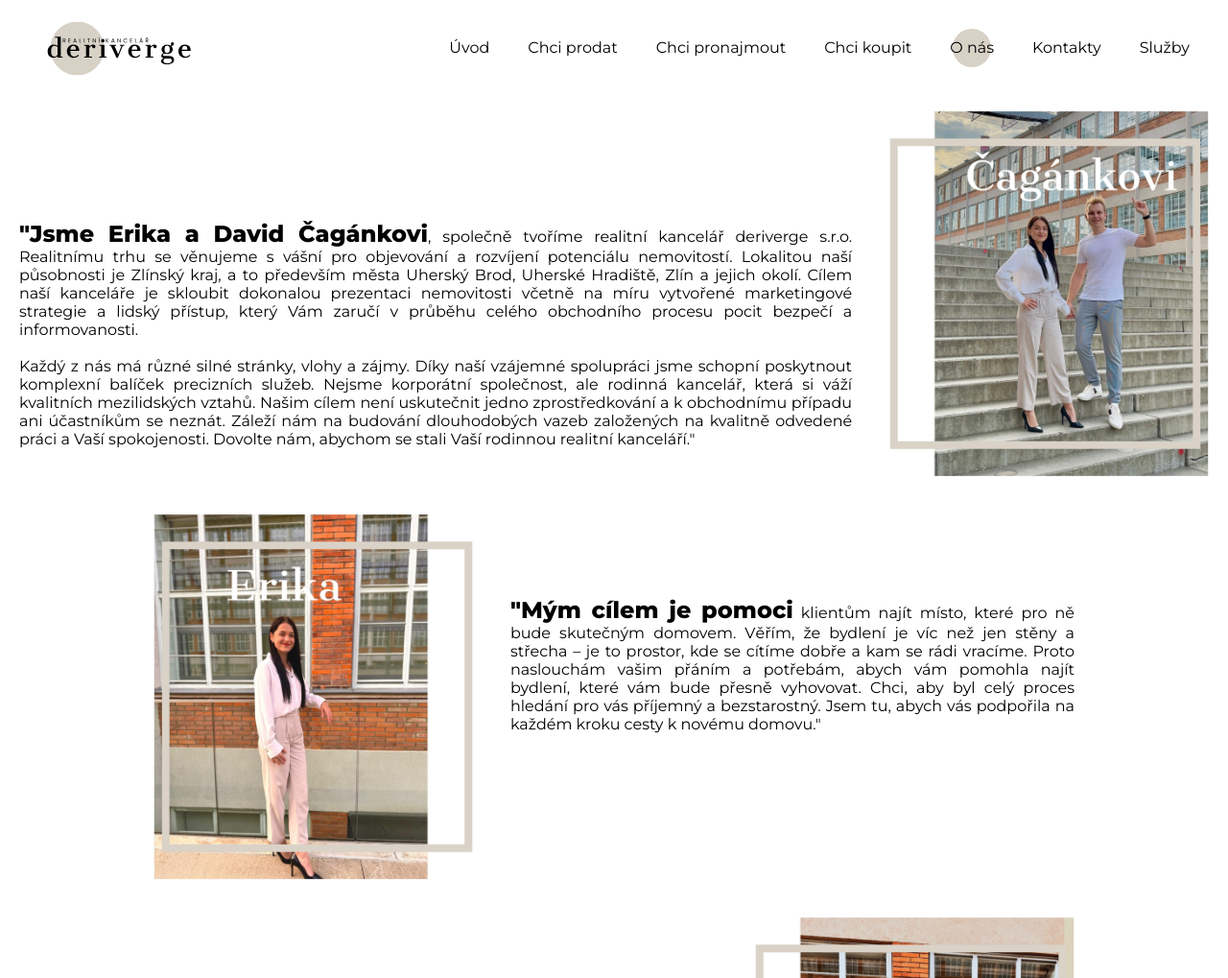
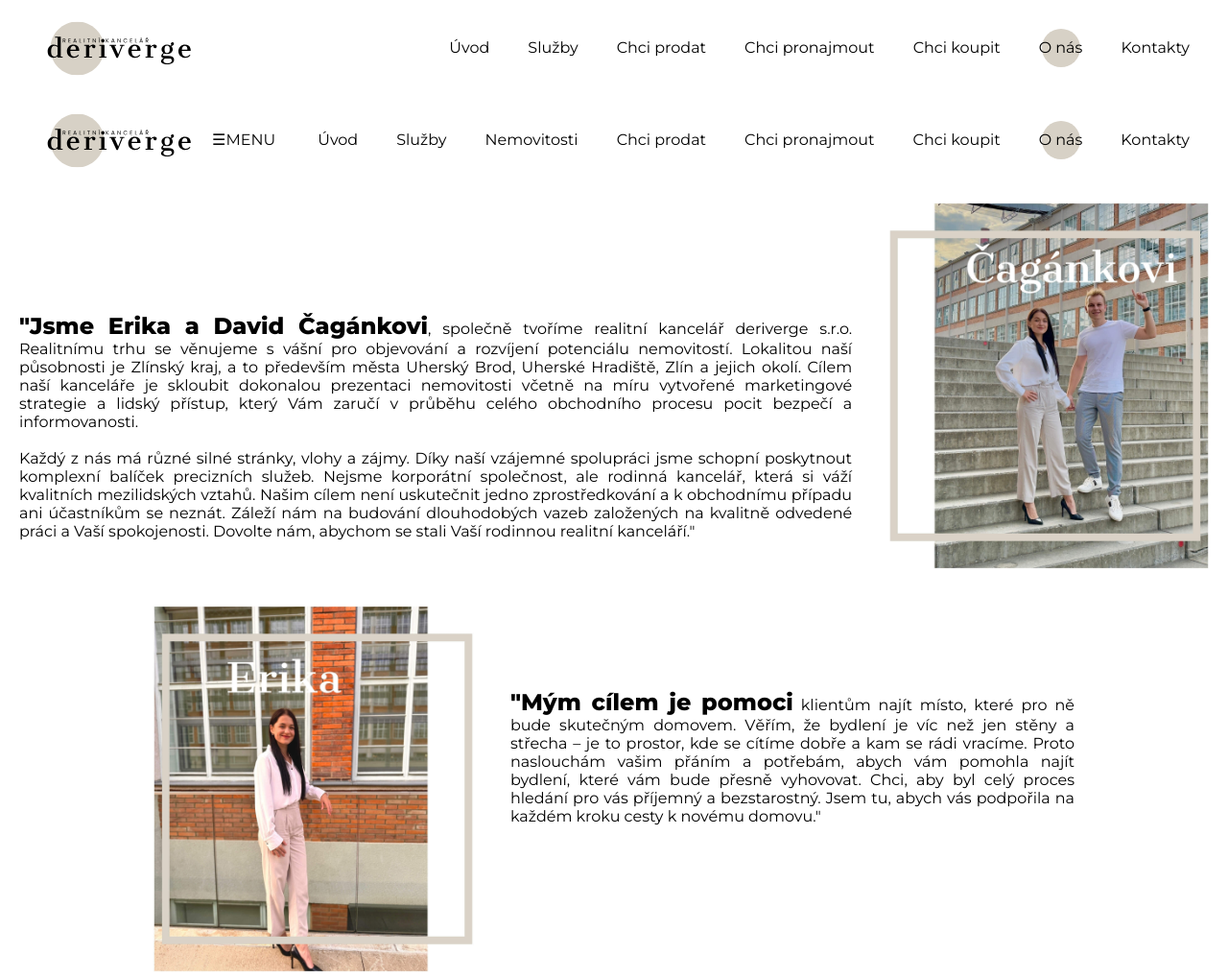
Before and after one commit to deriverge/deriverge-reality, a plain HTML site: page onas.html in a window 1280 px wide. Shown: the top 1019 px of the page at 96% size. Drawn offline with Linux system fonts and the light colour scheme.

Commit message:
Update onas.html

```diff
--- a/onas.html
+++ b/onas.html
@@ -20,18 +20,63 @@
     <meta name="theme-color" content="#ffffff">
 </head>
 <body>
-    <header>
+
+
+    <header class="bigPc">
         <menu class="omezeni-sirka">
                 <div class="logoMenu"></div>
-            <div class="podstranky">
+                <div class="podstranky bigPc">
                     <ul>
                         <li><a href="/index.html">Úvod</a></li>
-                    <li><a href="">Chci prodat</a></li>
-                    <li><a href="">Chci pronajmout</a></li>
-                    <li><a href="">Chci koupit</a></li>
+                        <li><a href="/sluzby.html">Služby</a></li>
+                        <!--<li><a href="">Nemovitosti</a></li>-->
+                        <li><a href="/chci-prodat.html">Chci prodat</a></li>
+                        <li><a href="/chci-pronajmout.html">Chci pronajmout</a></li>
+                        <li><a href="/chci-koupit.html">Chci koupit</a></li>
                         <li><a class="active" href="/onas.html">O nás</a></li>
-                    <li><a href="">Kontakty</a></li>
-                    <li><a href="">Služby</a></li>
+                        <li><a href="/kontakty.html">Kontakty</a></li>
+                    </ul>
+                </div>
+        </menu>
+    </header>
+
+    <header class="midPc">
+        <menu class="omezeni-sirka">
+                <div class="logoMenu"></div>
+                <nav class="podstranky">
+                    <ul>
+                        <li><a href="/index.html">Úvod</a></li>
+                        <li class="dropdown">
+                            <a>Služby</a>
+                            <ul class="dropdown-menu">
+                                <li><a href="/chci-prodat.html">Chci prodat</a></li>
+                                <li><a href="/chci-pronajmout.html">Chci pronajmout</a></li>
+                                <li><a href="/chci-koupit.html">Chci koupit</a></li>
+                                <li><a href="/detail-sluzeb.html">Detail služeb</a></li>
+                            </ul>
+                        </li>
+                        <!--<li><a href="/nemovitosti.html">Nemovitosti</a></li>-->
+                        <li><a class="active" href="/onas.html">O nás</a></li>
+                        <li><a href="/kontakty.html">Kontakty</a></li>
+                    </ul>
+                </nav>
+        </menu>
+    </header>
+
+    <header class="mobileMenu">
+        <menu class="omezeni-sirka">
+                <div class="logoMenu"></div>
+                <div class="hamburger" id="hamburger">&#9776;<span class="hamburgerPosun">MENU</span></div>
+                <div class="podstranky activeMobileMenu">
+                    <ul id="mobileMenuPage">
+                        <li><a href="/index.html">Úvod</a></li>
+                        <li><a href="/sluzby.html">Služby</a></li>
+                        <li><a href="">Nemovitosti</a></li>
+                        <li><a href="/chci-prodat.html">Chci prodat</a></li>
+                        <li><a href="/chci-pronajmout.html">Chci pronajmout</a></li>
+                        <li><a href="/chci-koupit.html">Chci koupit</a></li>
+                        <li><a class="active" href="/onas.html">O nás</a></li>
+                        <li><a href="/kontakty.html">Kontakty</a></li>
                     </ul>
                 </div>
         </menu>
@@ -155,21 +200,23 @@
                 </ul>
 
                 <ul class="kontaktyFooter">
+                    <h3>Navigace</h3>
+                    <li><a href="/index.html">Úvod</a></li>
+                    <li class="odkazmenu"><a href="/sluzby.html">Služby</a></li>
+                    <li class="odkazmenu"><a href="/chci-prodat.html">Chci prodat</a></li>
+                    <li class="odkazmenu"><a href="/chci-pronajmout.html">Chci pronajmout</a></li>
+                    <li class="odkazmenu"><a href="/chci-koupit.html">Chci koupit</a></li>
+                    <li class="odkazmenu"><a href="/onas.html">O nás</a></li>
+                    <li class="odkazmenu"><a href="/kontakty.html">Kontakty</a></li>
+                </ul>
+
+                <ul class="kontaktyFooter">
                     <h3>Kontakty</h3>
                     <li class="phone-menu odkazmenu"><a href="mailto:reality@deriverge.cz">reality@deriverge.cz</a></li>
                     <li class="phone-menu odkazmenu"><a href="tel:+420777849095">+420 777 849 095</a></li>
                     <li class="phone-menu odkazmenu"><a href="tel:+420773576543">+420 773 576 543</a></li>
                 </ul>
 
-                <ul class="kontaktyFooter">
-                    <h3>Navigace</h3>
-                    <li><a href="/index.html">Úvod</a></li>
-                    <li class="odkazmenu"><a href="">Chci prodat</a></li>
-                    <li class="odkazmenu"><a href="">Chci pronajmout</a></li>
-                    <li class="odkazmenu"><a href="">Chci koupit</a></li>
-                    <li class="odkazmenu"><a href="">O nás</a></li>
-                    <li class="odkazmenu"><a href="">Služby</a></li>
-                </ul>
 
                 <ul class="odkazyFooter logoRealman">
                     <h3>Softwarový partner</h3>
```
Lines whose indentation alone changed are shown as unchanged.
